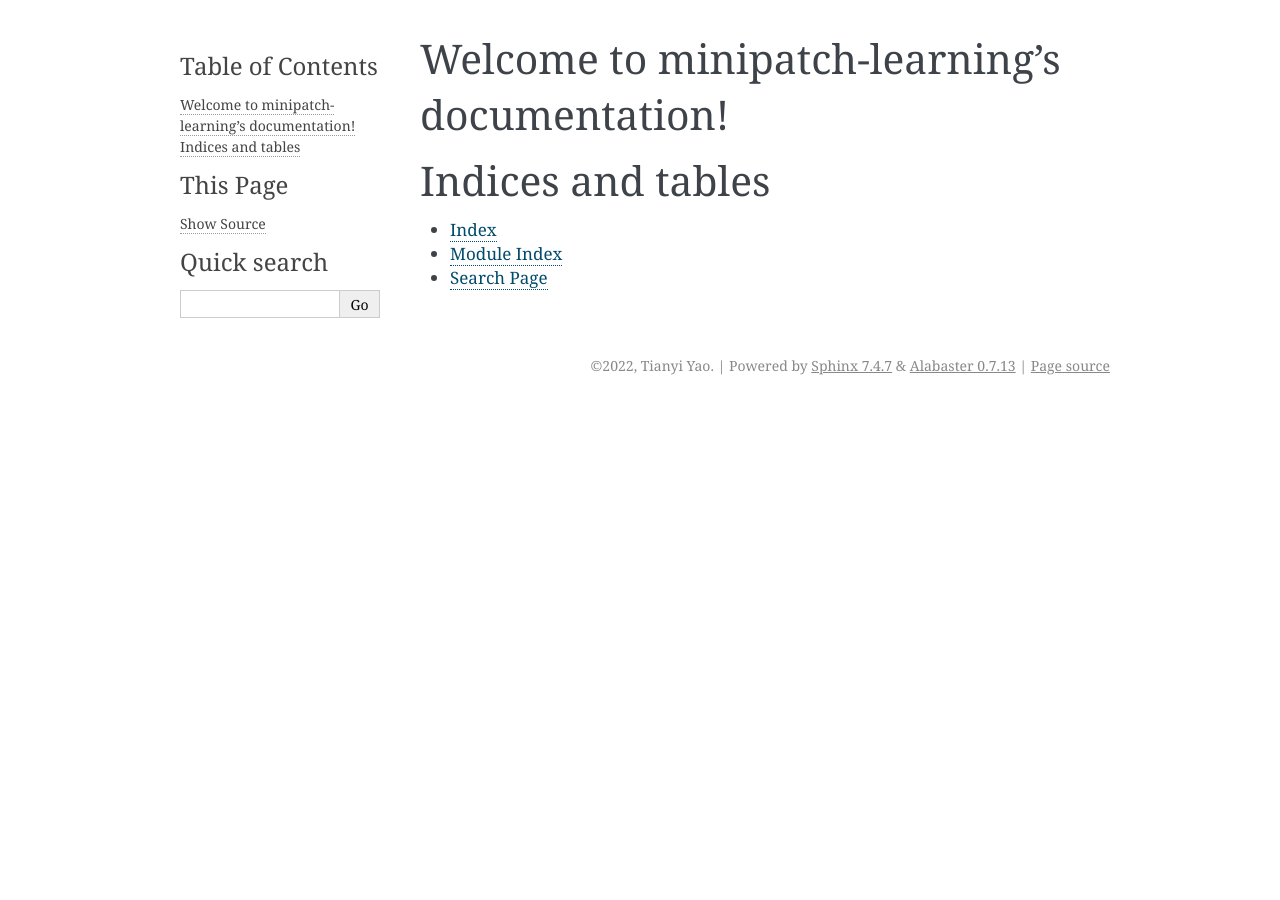
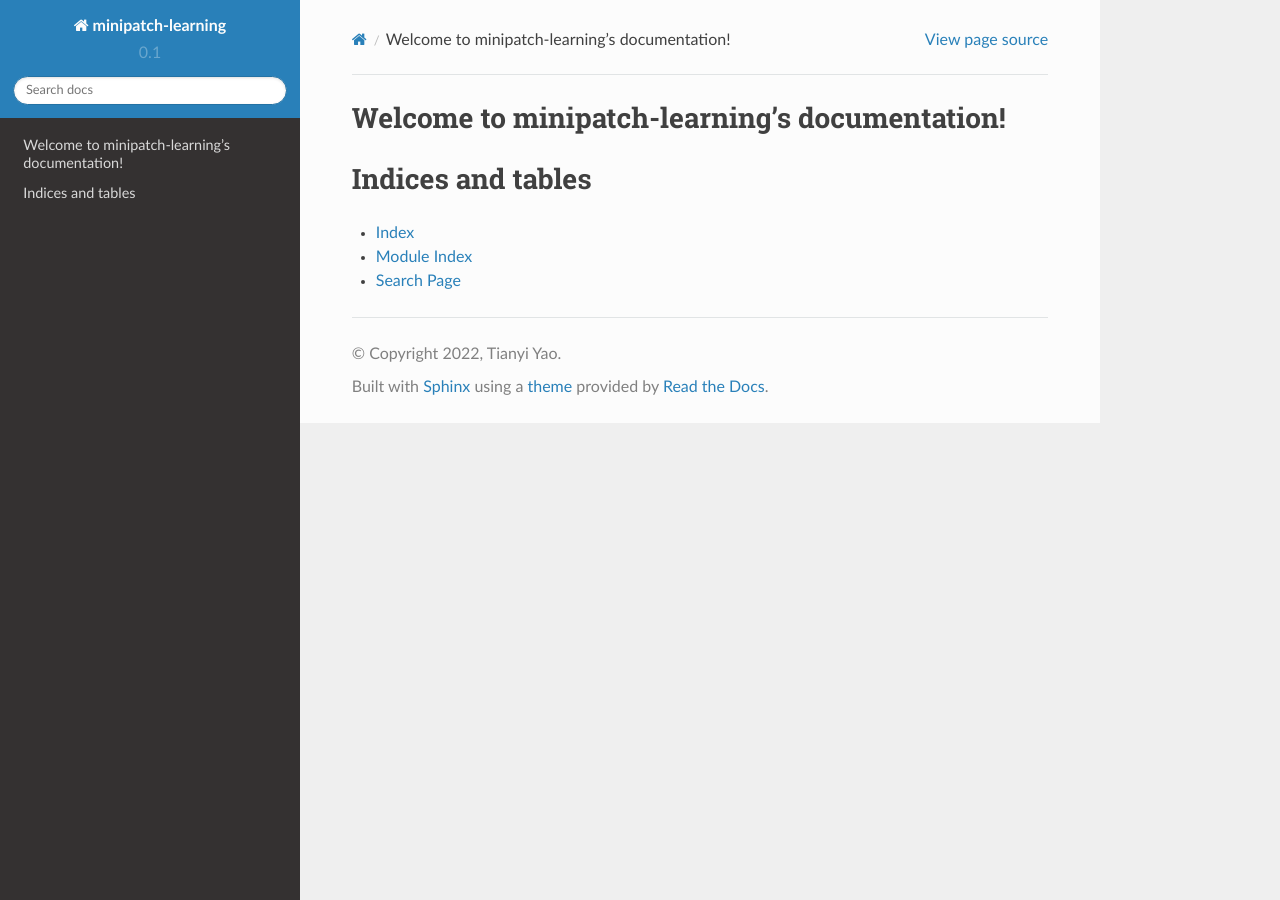
Before and after one commit to DataSlingers/minipatch-learning, a Sphinx documentation site: the page built from doc/index.rst, in a window 1280 px wide. Built offline with Sphinx 7.4.7 and the Read the Docs theme 2.0.0, drawn with Linux system fonts in a browser that asks for light colours; formulas are drawn with MathJax 3; some of the changed lines change nothing that is shown.

Commit message:
update configuration for sphinx

```diff
--- a/doc/conf.py
+++ b/doc/conf.py
@@ -10,9 +10,64 @@
 # add these directories to sys.path here. If the directory is relative to the
 # documentation root, use os.path.abspath to make it absolute, like shown here.
 #
-# import os
-# import sys
-# sys.path.insert(0, os.path.abspath('.'))
+import os
+import sys
+
+import sphinx_gallery
+import sphinx_rtd_theme
+
+sys.path.insert(0, os.path.abspath('..'))
+
+
+
+
+
+# -- General configuration ---------------------------------------------------
+
+# Add any Sphinx extension module names here, as strings. They can be
+# extensions coming with Sphinx (named 'sphinx.ext.*') or your custom
+# ones.
+extensions = [
+    'sphinx.ext.autodoc',
+    'sphinx.ext.autosummary',
+    'sphinx.ext.doctest',
+    'sphinx.ext.intersphinx',
+    'sphinx.ext.viewcode',
+    'sphinx_rtd_theme',
+    'numpydoc',
+    'sphinx_gallery.gen_gallery',
+]
+
+# this is needed for some reason...
+# see https://github.com/numpy/numpydoc/issues/69
+numpydoc_show_class_members = False
+
+# pngmath / imgmath compatibility layer for different sphinx versions
+import sphinx
+from distutils.version import LooseVersion
+if LooseVersion(sphinx.__version__) < LooseVersion('1.4'):
+    extensions.append('sphinx.ext.pngmath')
+else:
+    extensions.append('sphinx.ext.imgmath')
+
+autodoc_default_flags = ['members', 'inherited-members']
+
+#autodoc_default_options = {"members": True, "inherited-members": True}
+
+# Add any paths that contain templates here, relative to this directory.
+templates_path = ['templates']
+
+# generate autosummary even if no references
+autosummary_generate = True
+
+# The suffix of source filenames.
+source_suffix = '.rst'
+
+# Generate the plots for the gallery
+plot_gallery = True
+
+# The master toctree document.
+master_doc = 'index'
 
 
 # -- Project information -----------------------------------------------------
@@ -21,35 +76,55 @@ project = 'minipatch-learning'
 copyright = '2022, Tianyi Yao'
 author = 'Tianyi Yao'
 
-# The full version, including alpha/beta/rc tags
-release = '0.1'
-
-
-# -- General configuration ---------------------------------------------------
-
-# Add any Sphinx extension module names here, as strings. They can be
-# extensions coming with Sphinx (named 'sphinx.ext.*') or your custom
-# ones.
-extensions = [
-]
-
-# Add any paths that contain templates here, relative to this directory.
-templates_path = ['_templates']
+# The version info for the project you're documenting, acts as replacement for
+# |version| and |release|, also used in various other places throughout the
+# built documents.
+#
+# The short X.Y version.
+from mplearn import __version__
+version = __version__
+# The full version, including alpha/beta/rc tags.
+release = __version__
 
 # List of patterns, relative to source directory, that match files and
 # directories to ignore when looking for source files.
 # This pattern also affects html_static_path and html_extra_path.
-exclude_patterns = ['_build', 'Thumbs.db', '.DS_Store']
+exclude_patterns = ['_build', 'Thumbs.db', '.DS_Store', '_templates', 'templates']
+
+
+# The reST default role (used for this markup: `text`) to use for all
+# documents.
+default_role = "literal"
+
+# If true, '()' will be appended to :func: etc. cross-reference text.
+add_function_parentheses = False
 
 
 # -- Options for HTML output -------------------------------------------------
+# The name of the Pygments (syntax highlighting) style to use.
+pygments_style = 'sphinx'
 
 # The theme to use for HTML and HTML Help pages.  See the documentation for
 # a list of builtin themes.
 #
-html_theme = 'alabaster'
+html_theme = 'sphinx_rtd_theme'
+
+html_theme_path = [sphinx_rtd_theme.get_html_theme_path()]
 
 # Add any paths that contain custom static files (such as style sheets) here,
 # relative to this directory. They are copied after the builtin static files,
 # so a file named "default.css" will overwrite the builtin "default.css".
 html_static_path = ['_static']
+
+htmlhelp_basename = 'minipatch-learningdoc'
+
+
+trim_doctests_flags = True
+
+# sphinx-gallery configuration
+sphinx_gallery_conf = {
+    'doc_module': 'mplearn',
+    'backreferences_dir': os.path.join('generated'),
+    'reference_url': {
+        'mplearn': None}
+}
```
Also changed, not shown: 2 other files.
